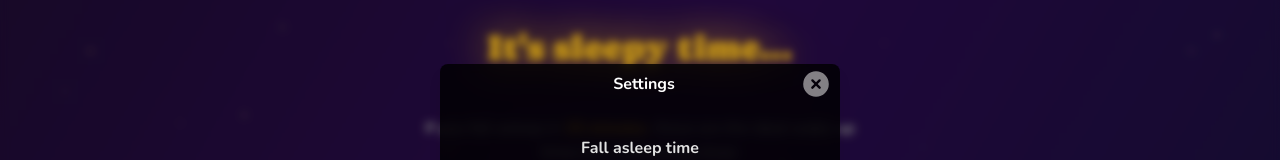
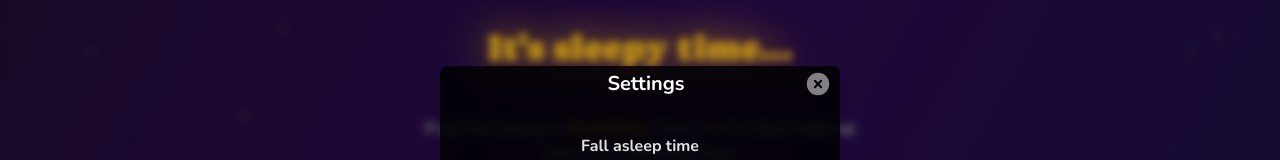
Before and after one commit to aronsantha/wakey, a React (Vite) app: page / in a window 1280 px wide. Both pictures are taken after a click on the icon 1248 px from the left and 776 px from the top of the page. Shown: the part 134-294 px from the top of the page. Built offline with nearby package versions, Linux system fonts and the light colour scheme.

Commit message:
modal settings

```diff
--- a/src/components/BaseModal.jsx
+++ b/src/components/BaseModal.jsx
@@ -28,10 +28,10 @@ function BaseModal({
           <div className="flex min-h-full items-center justify-center">
             <DialogPanel
               transition
-              className="w-full max-w-[400px] overflow-clip rounded-lg bg-black/80 shadow-lg backdrop-blur-xs duration-200 data-[closed]:transform-[scale(98%)] data-[closed]:opacity-0"
+              className="w-full max-w-[400px] overflow-clip rounded-lg bg-black/80 shadow-lg backdrop-blur-xs duration-100 data-[closed]:transform-[scale(98%)] data-[closed]:opacity-0"
             >
               <div className="flex items-center px-2 py-1">
-                <DialogTitle className="text-md grow px-1 text-center font-bold text-white">
+                <DialogTitle className="text-md grow px-1 text-center text-xl font-bold text-white">
                   Settings
                 </DialogTitle>
                 <CloseButton
@@ -39,7 +39,7 @@ function BaseModal({
                   aria-label="Close modal"
                   className="-ml-10 cursor-pointer rounded-full text-white opacity-50 transition-all duration-75 hover:opacity-100"
                 >
-                  <XCircleIcon className="w-8" />
+                  <XCircleIcon className="w-7" />
                 </CloseButton>
               </div>
 
```
